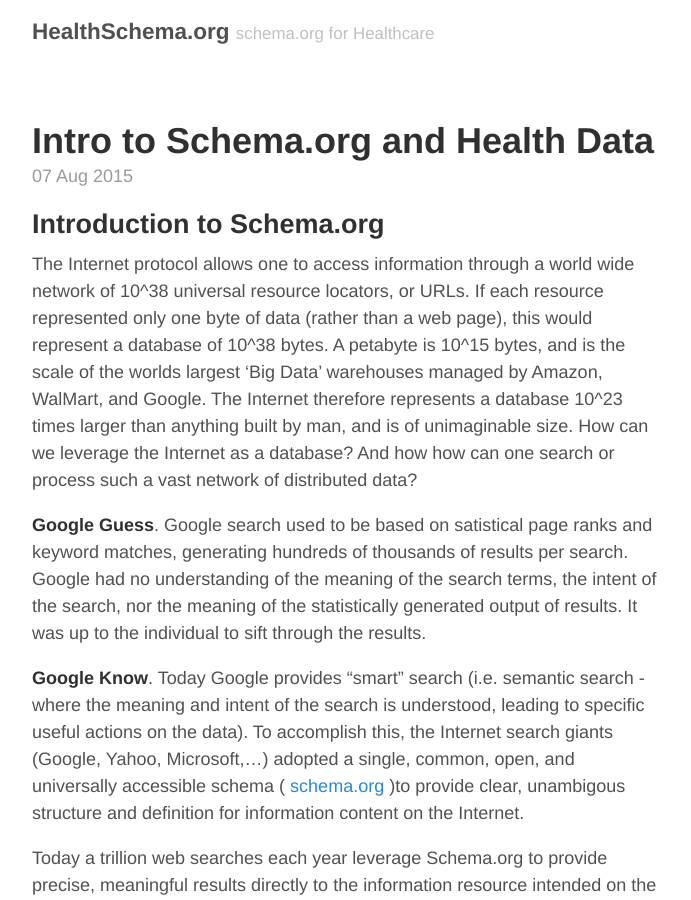
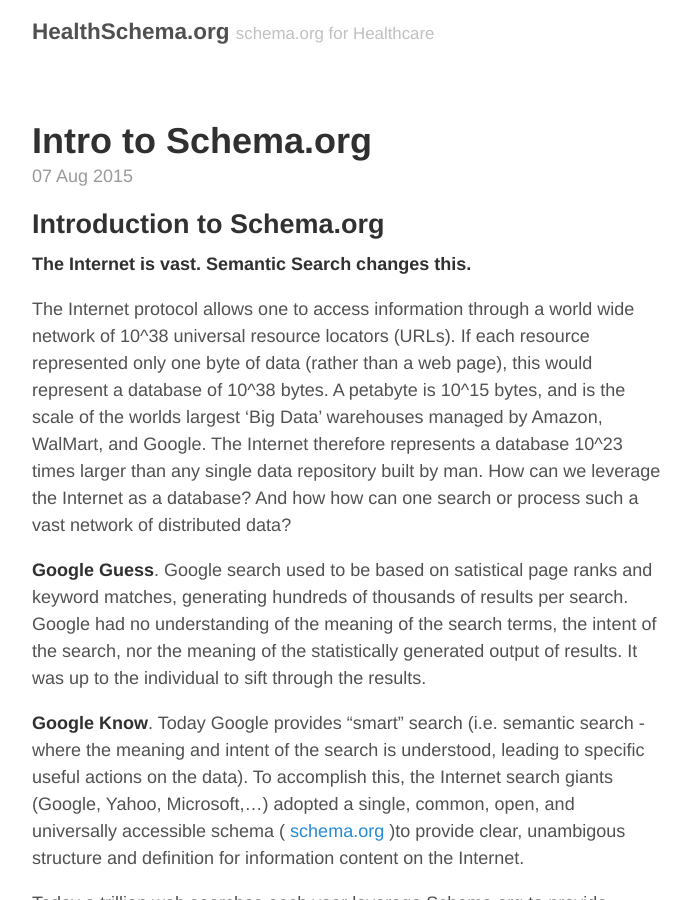
Before and after one commit to healthschema/healthschema.github.io, a Jekyll site: the page built from _posts/2015-08-07-hello-schema-org.md, in a window 1280 px wide and 900 px high. Shown: the whole window, without its empty margins (293-984 px from the left). Built offline with Jekyll 4.4.1, drawn with Linux system fonts in a browser that asks for light colours.

Commit message:
update semantic search info

```diff
--- a/_posts/2015-08-07-hello-schema-org.md
+++ b/_posts/2015-08-07-hello-schema-org.md
@@ -1,12 +1,14 @@
 ---
 layout: post
-title: Intro to Schema.org and Health Data
+title: Intro to Schema.org
 ---
 
 Introduction to Schema.org
 -----
 
-The Internet protocol allows one to access information through a world wide network of 10^38 universal resource locators, or URLs. If each resource represented only one byte of data (rather than a web page), this would represent a database of 10^38 bytes. A petabyte is 10^15 bytes, and is the scale of the worlds largest 'Big Data' warehouses managed by Amazon, WalMart, and Google.  The Internet therefore represents a database 10^23 times larger than anything built by man, and is of unimaginable size. How can we leverage the Internet as a database? And how how can one search or process such a vast network of distributed data?
+**The Internet is vast.  Semantic Search changes this.**
+
+The Internet protocol allows one to access information through a world wide network of 10^38 universal resource locators (URLs). If each resource represented only one byte of data (rather than a web page), this would represent a database of 10^38 bytes. A petabyte is 10^15 bytes, and is the scale of the worlds largest 'Big Data' warehouses managed by Amazon, WalMart, and Google.  The Internet therefore represents a database 10^23 times larger than any single data repository built by man. How can we leverage the Internet as a database? And how how can one search or process such a vast network of distributed data?
 
 **Google Guess**. Google search used to be based on satistical page ranks and keyword matches, generating hundreds of thousands of results per search. Google had no understanding of the meaning of the search terms, the intent of the search, nor the meaning of the statistically generated output of results.  It was up to the individual to sift through the results.
 
@@ -15,7 +17,6 @@
 Today a trillion web searches each year leverage Schema.org to provide precise, meaningful results directly to the information resource intended on the web, and to provide machine-processable data on the web, allowing actions such as automated hotel bookings, automated airline check-in,  or automated reminders of appointments via your mobile phone.  By providing meaning (semantics) to structured data on the web, Schema.org moves us closer to the next generation Internet:  the Internet of Data. More precisely, the Internet of semantically interlinked machine-processable Data.
 
 Schema.org has [many schemas](http://schema.org/docs/schemas.html) for data, both general-purpose (demographics) and concrete (restaurant).
-
 
 Structured Data: ![alt text](http://www.webseoanalytics.com/blog/wp-content/uploads/2013/07/Structured-Data-SEO-580x580.jpg "Structured Data Search Optimization")
 
```
